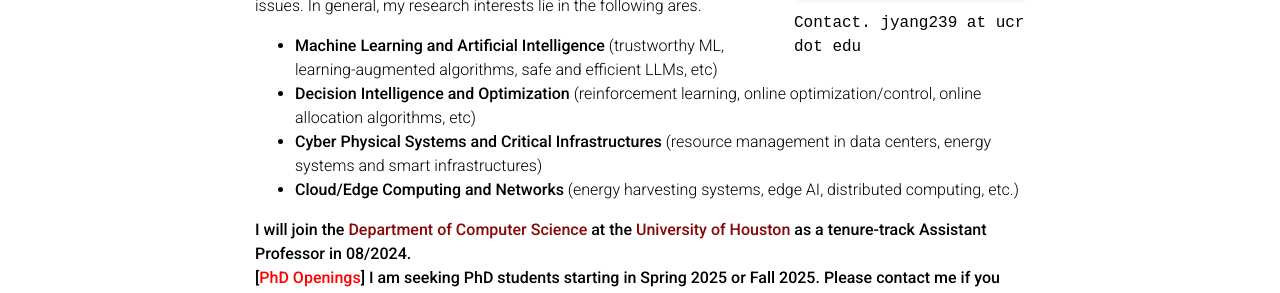
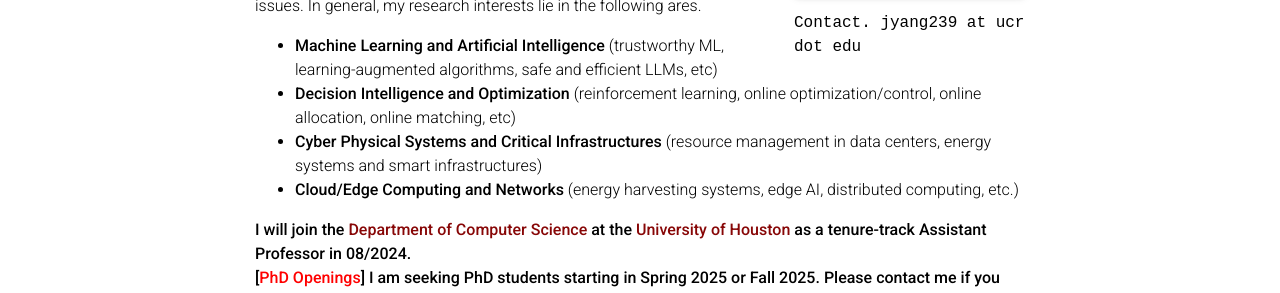
Before and after one commit to JYang-AI/jyang-ai.github.io, a Jekyll site: the page built from _pages/about.md, in a window 1280 px wide and 900 px high. Shown: the part 431-724 px from the top of the window. Built offline with Jekyll 4.4.1, drawn with Linux system fonts in a browser that asks for light colours; full-size pictures stand in for the smaller copies a plugin makes; some web fonts are replaced; comment, search, counter and statistics services are not loaded; a style sheet for code colours, icons or effects is not loaded.

Commit message:
Update about.md

```diff
--- a/_pages/about.md
+++ b/_pages/about.md
@@ -21,7 +21,7 @@
 
 My research goal is to advance **responsible and efficient AI and computing**. Currently, I am focusing on addressing the social concerns of AI, particularly in terms of sustainability, privacy, fairness, and safety issues. In general, my research interests lie in the following ares.
 + **Machine Learning and Artificial Intelligence** (trustworthy ML, learning-augmented algorithms, safe and efficient LLMs, etc)
-+ **Decision Intelligence and Optimization** (reinforcement learning, online optimization/control, online allocation algorithms,  etc)
++ **Decision Intelligence and Optimization** (reinforcement learning, online optimization/control, online allocation, online matching,  etc)
 + **Cyber Physical Systems and Critical Infrastructures** (resource management in data centers, energy systems and smart infrastructures)
 + **Cloud/Edge Computing and Networks** (energy harvesting systems, edge AI, distributed computing, etc.)
 
```
